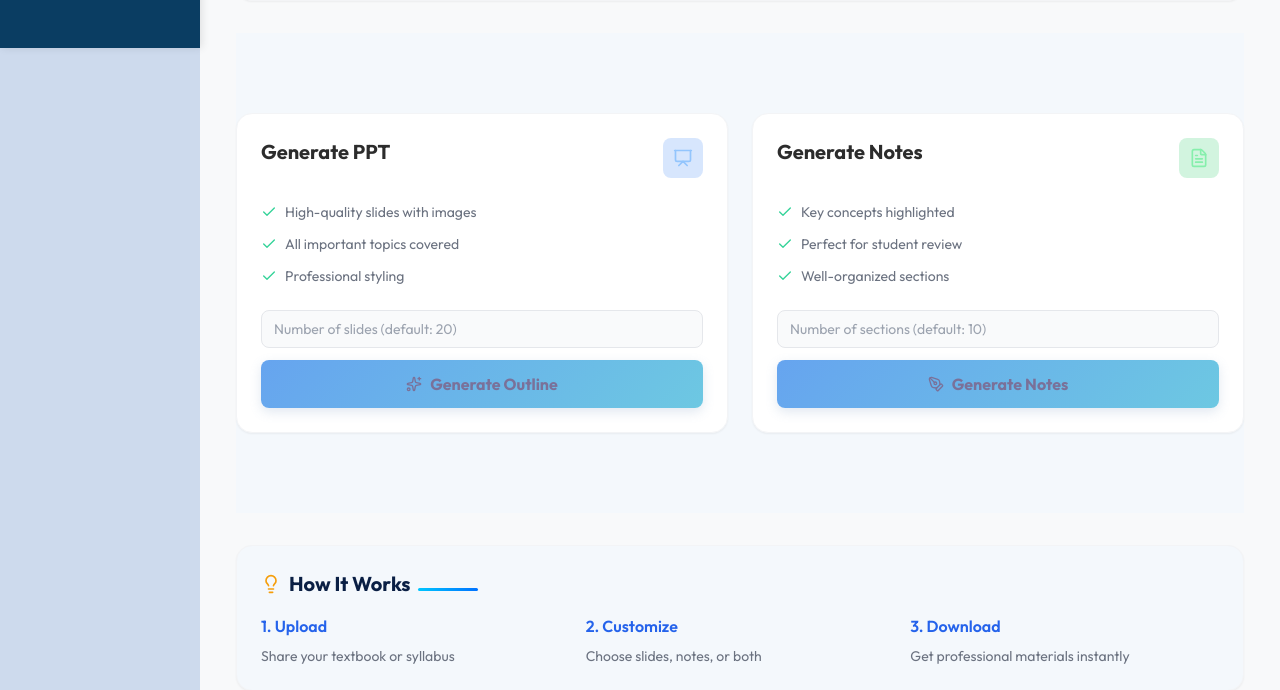
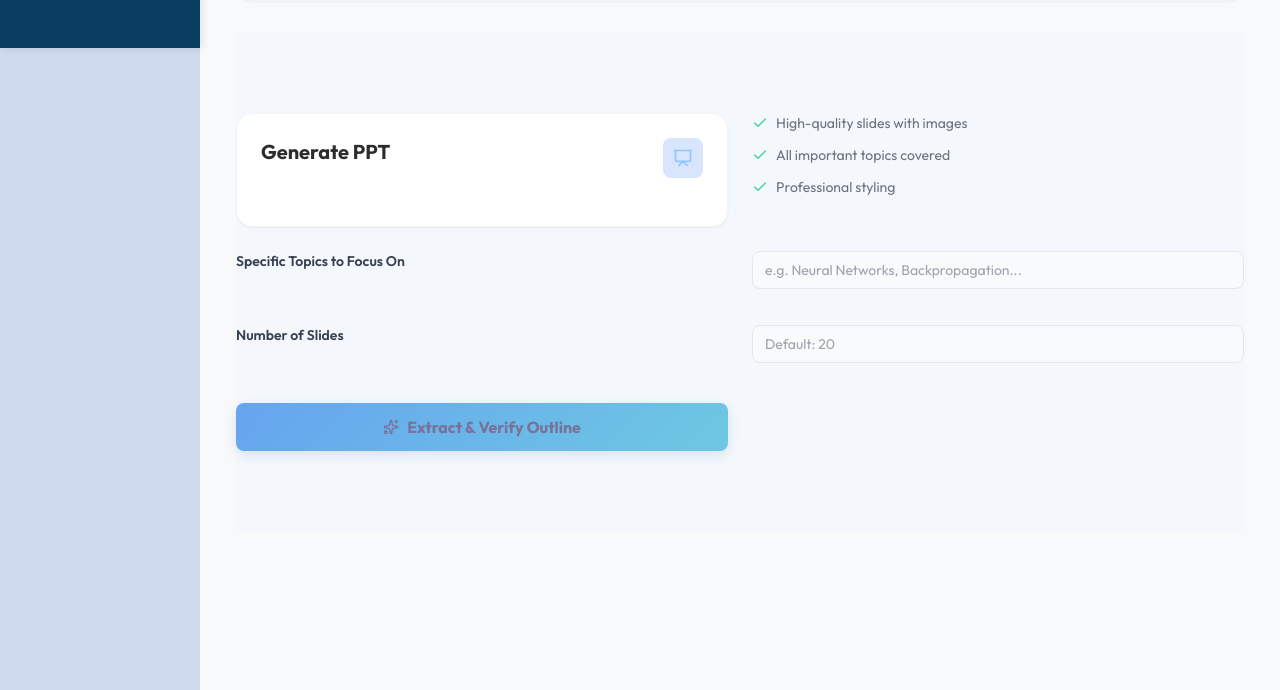
Before and after one commit to Tharuni-09/collage-project, a Flask app: page /ppt_generator in a window 1280 px wide. Shown: the part 752-1442 px from the top of the page. Run offline with Flask 3, Linux system fonts and the light colour scheme; a user stored in the database is signed in; some libraries are stand-ins or nearby versions.

Commit message:
feat: PPT generator now extracts data by Topic and automatically fetches AI stock images for each slide

```diff
--- a/app.py
+++ b/app.py
@@ -1275,6 +1275,7 @@ def generate_ppt():
 
     file   = request.files.get("file")
     slides = request.form.get("slides", 20)
+    topics = request.form.get("topics", "General Summary")
 
     if not file:
         return jsonify({"success": False, "error": "No file uploaded"}), 400
@@ -1296,22 +1297,24 @@ def generate_ppt():
         file_content = "Unable to extract text from file."
 
     prompt = f"""
-Create a structured outline for a {slides}-slide PowerPoint presentation based on the following content.
+Create a structured outline for a {slides}-slide PowerPoint presentation based ONLY on the following topics: {topics}.
+Extract relevant information from the provided content below. If the content does not contain enough information about the topics, do your best to generate accurate educational material.
 
 Content:
 {file_content[:6000]}
 
 Output format (JSON array):
 [
-  {{"slide": 1, "title": "...", "points": ["...", "...", "..."]}},
+  {{"slide": 1, "title": "...", "points": ["...", "...", "..."], "image_query": "high quality stock photo of ..."}},
   ...
 ]
 
 Rules:
-- Return ONLY valid JSON, no markdown
-- Max 5 bullet points per slide
-- Keep points concise (under 15 words each)
-- Include title slide, agenda, content slides, and conclusion
+- Return ONLY valid JSON, no markdown.
+- Max 5 bullet points per slide.
+- Keep points concise (under 15 words each).
+- The 'image_query' should be a highly descriptive 3-5 word search query for a relevant background/illustration image (e.g., 'neural network concept art', 'server room dark lighting').
+- Include title slide, agenda, content slides, and conclusion.
 """
     try:
         response = client.models.generate_content(model="gemini-2.5-flash-lite", contents=prompt)
@@ -1351,6 +1354,8 @@ def ppt_review():
     content_lines = []
     for slide in slides_data:
         content_lines.append(f"Slide: {slide.get('title', '')}")
+        if slide.get('image_query'):
+            content_lines.append(f"Image: {slide.get('image_query')}")
         for pt in slide.get('points', []):
             content_lines.append(f"- {pt}")
         content_lines.append("")
@@ -1379,7 +1384,9 @@ def download_ppt():
         if line.startswith("Slide:"):
             if current_slide:
                 slides_data.append(current_slide)
-            current_slide = {"title": line.replace("Slide:", "").strip(), "points": []}
+            current_slide = {"title": line.replace("Slide:", "").strip(), "points": [], "image_query": ""}
+        elif line.startswith("Image:") and current_slide is not None:
+            current_slide["image_query"] = line.replace("Image:", "").strip()
         elif line.startswith("-") and current_slide is not None:
             current_slide["points"].append(line[1:].strip())
 
@@ -1388,9 +1395,13 @@ def download_ppt():
 
     # Build PPT
     from pptx import Presentation
+    from pptx.util import Inches, Pt
+    import requests
+    import urllib.parse
+
     prs = Presentation()
     for slide_info in slides_data:
-        layout     = prs.slide_layouts[1]
+        layout     = prs.slide_layouts[1] # Title and Content
         pptx_slide = prs.slides.add_slide(layout)
         title_ph   = pptx_slide.shapes.title
         body_ph    = pptx_slide.placeholders[1]
@@ -1402,6 +1413,27 @@ def download_ppt():
             p = tf.add_paragraph()
             p.text  = point
             p.level = 0
+
+        # Download and insert image if requested
+        query = slide_info.get("image_query")
+        if query and query.strip():
+            try:
+                # Use pollinations.ai for dynamic image generation (free, no auth required)
+                safe_query = urllib.parse.quote(query.strip())
+                img_url = f"https://image.pollinations.ai/prompt/{safe_query}?width=800&height=600&nologo=true"
+                response = requests.get(img_url, timeout=10)
+                if response.status_code == 200:
+                    image_stream = io.BytesIO(response.content)
+                    # Add image to the right side of the slide
+                    left = Inches(5.5)
+                    top = Inches(2.0)
+                    height = Inches(4.5)
+                    pptx_slide.shapes.add_picture(image_stream, left, top, height=height)
+
+                    # Shrink text box to make room for image
+                    body_ph.width = Inches(5.0)
+            except Exception as e:
+                logger.warning(f"Failed to fetch image for slide '{slide_info.get('title')}': {e}")
 
     pptx_buf = io.BytesIO()
     prs.save(pptx_buf)
--- a/templates/ppt_generator.html
+++ b/templates/ppt_generator.html
@@ -93,6 +93,7 @@
        <div class="w-10 h-10 rounded-lg bg-blue-500/20 flex items-center justify-center"><i data-lucide="presentation" class="w-5 h-5 text-blue-300"></i>
        </div>
       </div>
+      </div>
       <div class="space-y-3 mb-6 text-sm text-gray-500">
        <div class="flex items-start gap-2"><i data-lucide="check" class="w-4 h-4 text-emerald-400 flex-shrink-0 mt-0.5"></i> <span>High-quality slides with images</span>
        </div>
@@ -100,7 +101,15 @@
        </div>
        <div class="flex items-start gap-2"><i data-lucide="check" class="w-4 h-4 text-emerald-400 flex-shrink-0 mt-0.5"></i> <span>Professional styling</span>
        </div>
-      </div><input type="number" id="ppt-slides" placeholder="Number of slides (default: 20)" min="5" max="100" class="w-full bg-gray-50 border border-gray-200 rounded-lg px-3 py-2 text-gray-700 placeholder-gray-400 mb-3 focus:outline-none focus:border-blue-400 text-sm"> <button id="ppt-btn" onclick="generatePPT()" class="btn-gen w-full font-bold py-3 rounded-lg flex items-center justify-center gap-2"> <i data-lucide="sparkles" class="w-4 h-4"></i> <span id="ppt-btn-text">Generate Outline</span> </button>
+      </div>
+
+      <label class="block text-sm font-semibold text-gray-700 mb-1">Specific Topics to Focus On</label>
+      <input type="text" id="ppt-topics" placeholder="e.g. Neural Networks, Backpropagation..." class="w-full bg-gray-50 border border-gray-200 rounded-lg px-3 py-2 text-gray-700 placeholder-gray-400 mb-3 focus:outline-none focus:border-blue-400 text-sm">
+
+      <label class="block text-sm font-semibold text-gray-700 mb-1">Number of Slides</label>
+      <input type="number" id="ppt-slides" placeholder="Default: 20" min="5" max="100" class="w-full bg-gray-50 border border-gray-200 rounded-lg px-3 py-2 text-gray-700 placeholder-gray-400 mb-4 focus:outline-none focus:border-blue-400 text-sm">
+
+      <button id="ppt-btn" onclick="generatePPT()" class="btn-gen w-full font-bold py-3 rounded-lg flex items-center justify-center gap-2"> <i data-lucide="sparkles" class="w-4 h-4"></i> <span id="ppt-btn-text">Extract & Verify Outline</span> </button>
      </div><!-- Notes Card -->
      <div class="feature-card bg-white rounded-2xl p-6 shadow-sm border border-gray-100 hover:border-green-200 transition">
       <div class="flex items-start justify-between mb-4">
@@ -210,9 +219,12 @@
         return;
       }
       const slides = document.getElementById('ppt-slides').value || 20;
+      const topics = document.getElementById('ppt-topics').value || 'General Summary';
+
       const formData = new FormData();
       formData.append("file", selectedFile);
       formData.append("slides", slides);
+      formData.append("topics", topics);
 
       const btn = document.getElementById('ppt-btn');
       const btnText = document.getElementById('ppt-btn-text');
```
